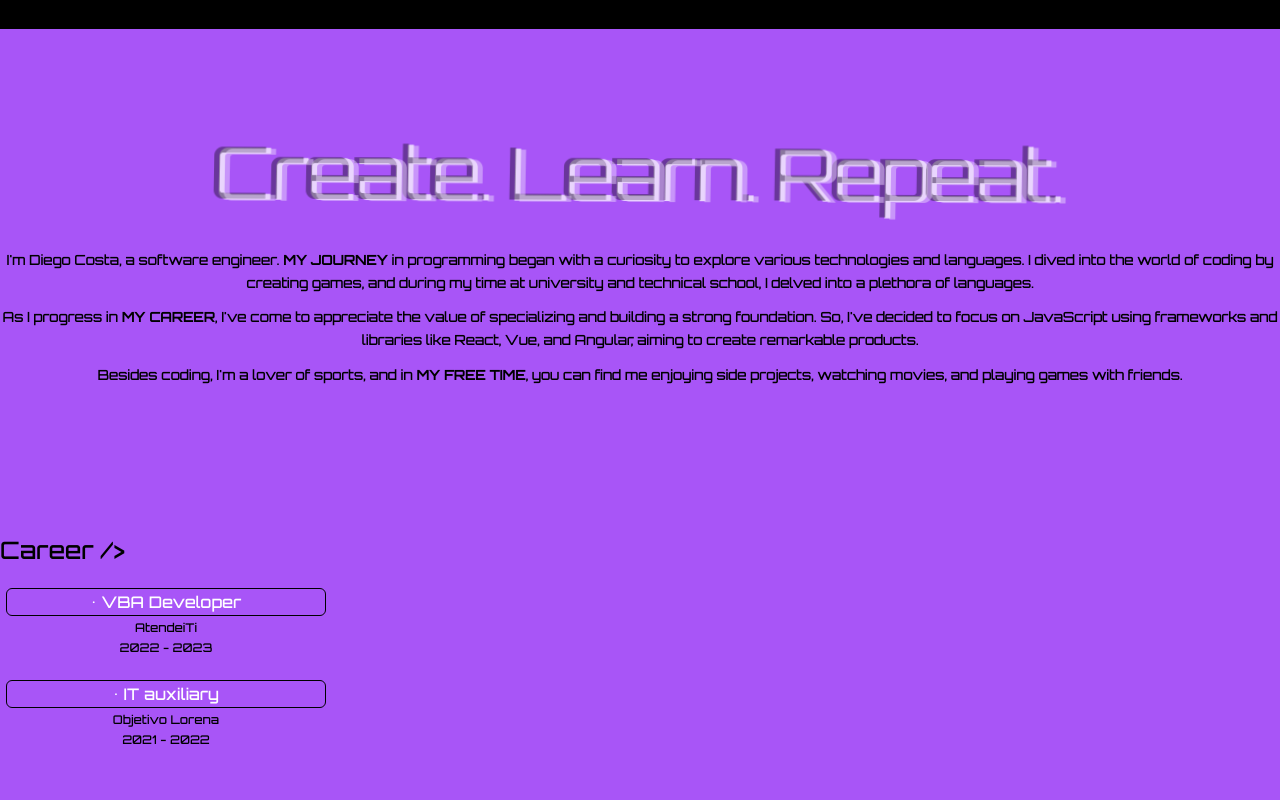
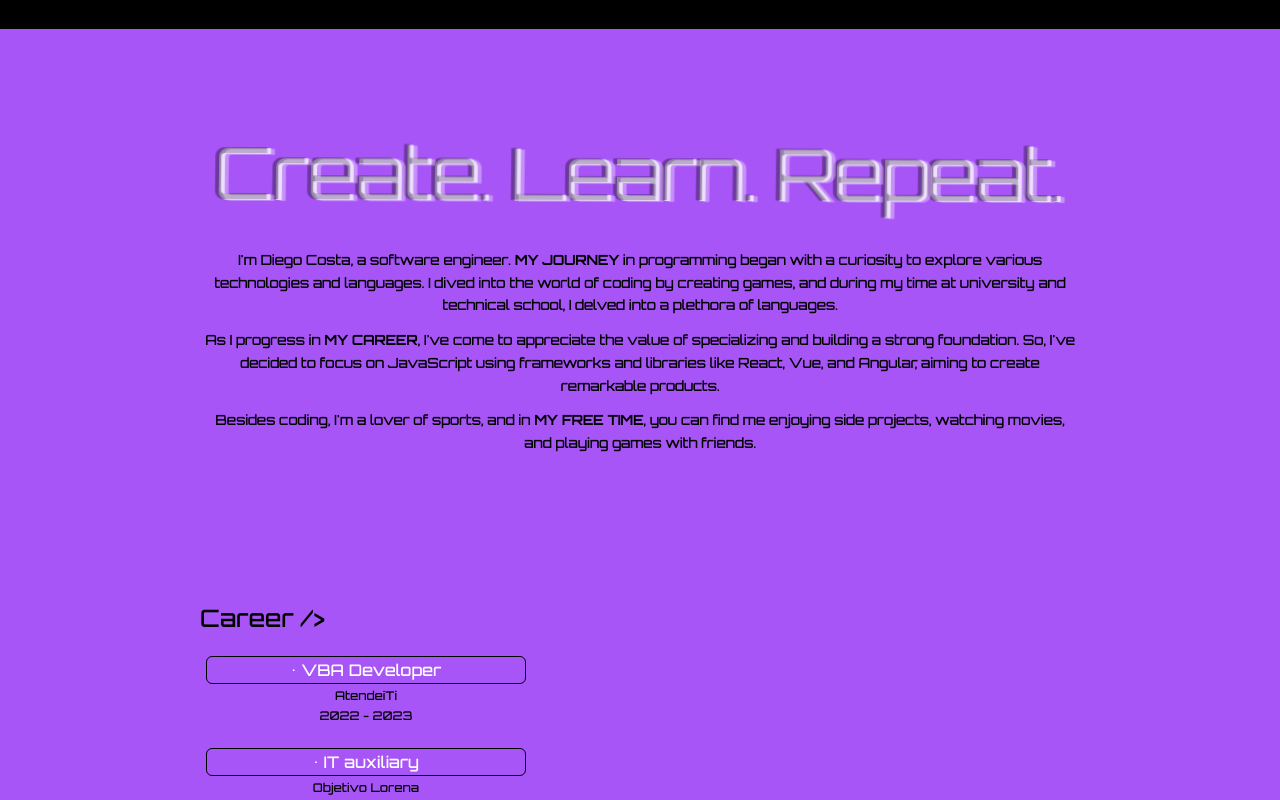
Before and after one commit to DiegoCstyles/portfolio, a Next.js app: page / in a window 1280 px wide. Shown: the part 820-1620 px from the top of the page. Built offline with nearby package versions, Linux system fonts and the light colour scheme.

Commit message:
Update Section.tsx

```diff
--- a/components/About/Section.tsx
+++ b/components/About/Section.tsx
@@ -150,7 +150,7 @@ const Section = ({ currentLanguage }: AboutProps) => {
   return (
       <section className=" hero flex-auto py-24 flex items-center justify-center animate-fade-in bg-purple-500">
 
-        <div className="mx-auto max-w-[80rem] text-center">
+        <div className="mx-auto max-w-[55rem] text-center">
             {/* Heading */}
             <div className="flex flex-auto">
               <h1 className=" text-white dark:text-white glitch-effect1 flex-1 mt-3 text-7xl sm:text-6xl md:text-6xl lg:text-7xl xl:text-7xl leading-[4rem] tracking-tight">
```
